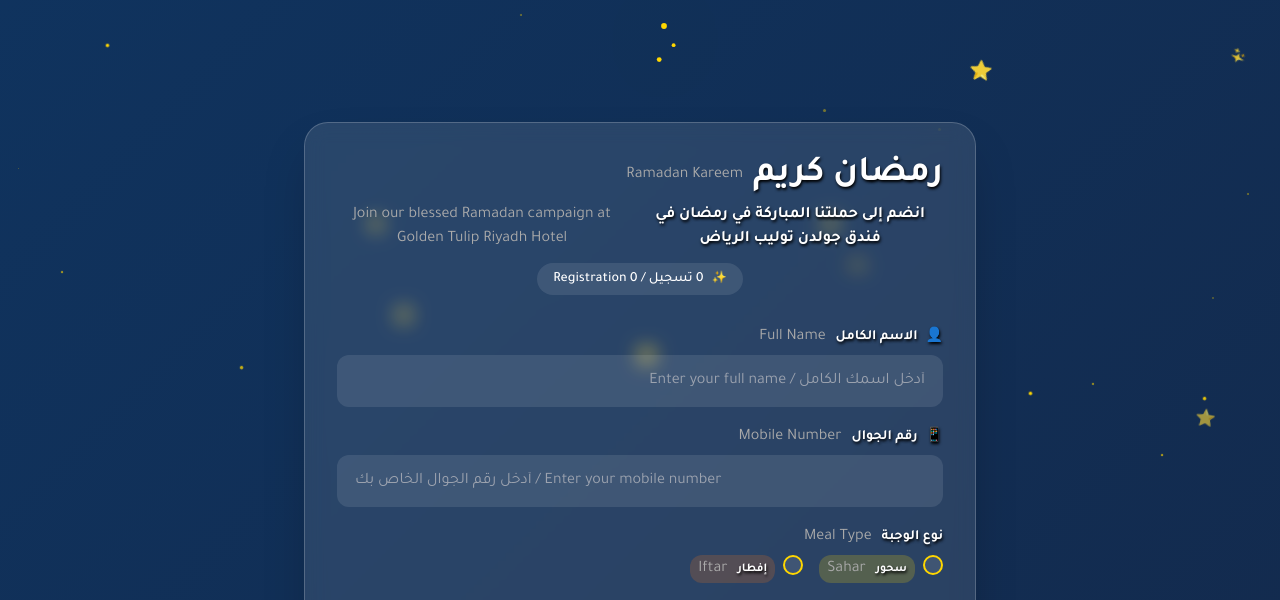
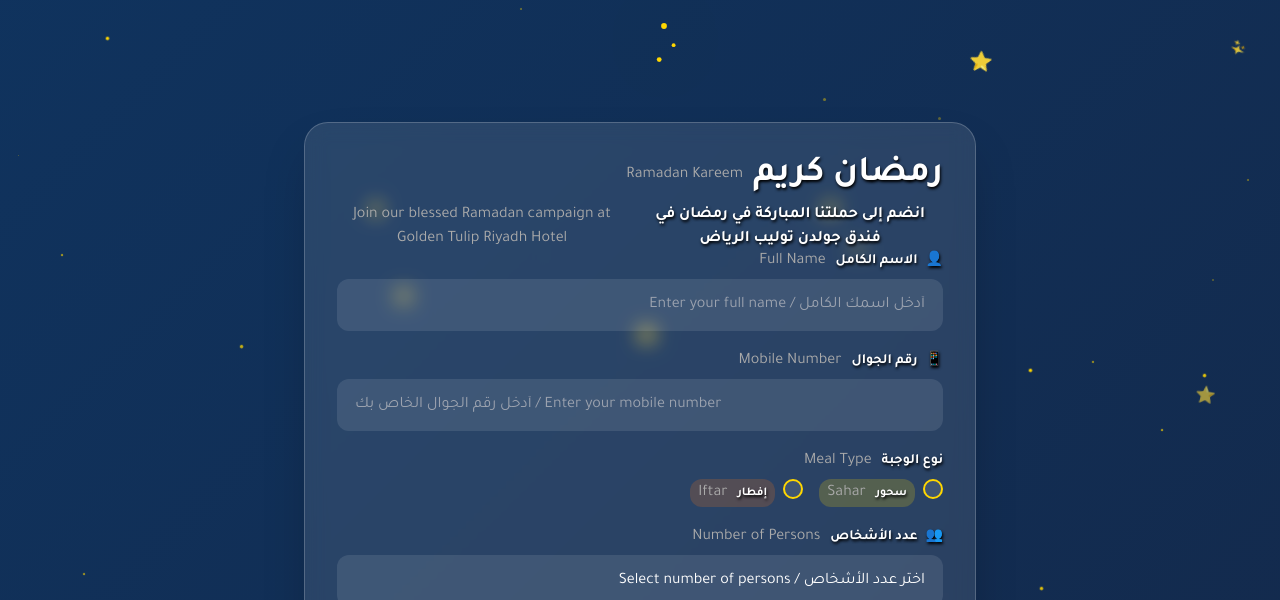
Before and after one commit to usamakhanksa/ramadan, a plain HTML site: page index.html in a window 1280 px wide. Shown: the part 134-734 px from the top of the page. Drawn offline with nearby package versions, Linux system fonts and the light colour scheme.

Commit message:
Update index.html

```diff
--- a/index.html
+++ b/index.html
@@ -334,11 +334,11 @@
                     </p>
 
                     <!-- Submission Count Badge -->
-                    <div id="count-badge" class="mt-3 inline-flex items-center gap-2 px-4 py-1.5 bg-white/10 rounded-full count-badge">
+                    <!-- <div id="count-badge" class="mt-3 inline-flex items-center gap-2 px-4 py-1.5 bg-white/10 rounded-full count-badge">
                         <span class="text-yellow-400 text-xs">✨</span>
                         <span id="submission-count" class="text-white text-sm font-medium">0 تسجيل / 0 Registration</span>
                     </div>
-                </div>
+                </div> -->
 
                 <!-- Toast Container -->
                 <div id="toast-container" class="mb-4 hidden">
```
